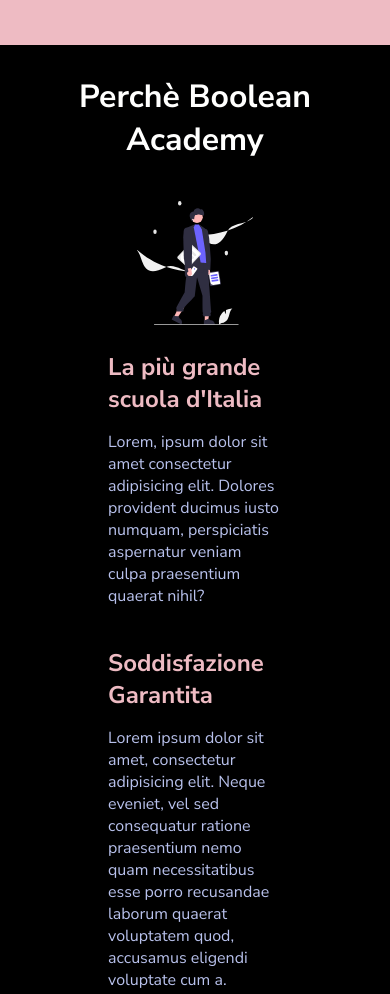
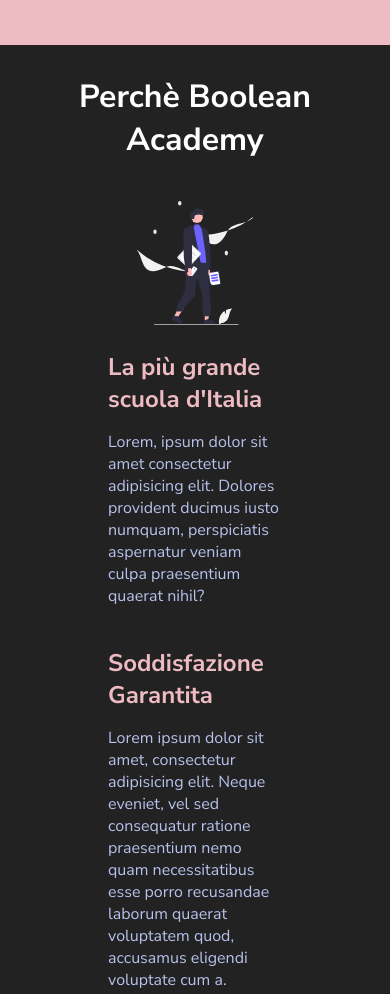
Before and after one commit to AndreaMargutti/html-css-resp-wannabe, a plain HTML site: page index.html in a window 390 px wide. Shown: the part 2876-3870 px from the top of the page. Drawn offline with Linux system fonts and the light colour scheme.

Commit message:
esercizio finito

```diff
--- a/css/responsive.css
+++ b/css/responsive.css
@@ -6,7 +6,11 @@
     }
 }
 
+/*responsive for mobile*/
+
 @media screen and (max-width: 576px) {
+
+    /*posizioniamo centralmente tutti gli elementi della pagina*/
     *{
         margin: 0 auto;
     }
@@ -20,6 +24,7 @@
         flex-direction: column;
     }
 
+    /*sistemiamo lo sfondo della sezione why-us*/
     .steps {
         margin: auto;
     }
@@ -30,9 +35,11 @@
 
     .why-us {
         margin: auto;
-        background-color: black;
+        background-color: #222222;
         padding: 30px;
     }
+
+    /*sistemiamo i margini e le distanze tra gli elementi*/
 
     .why-us .col-left {
         margin-bottom: 20px;
```
